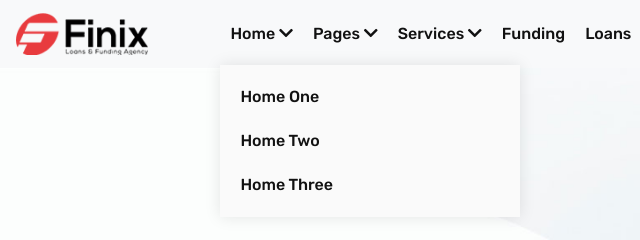
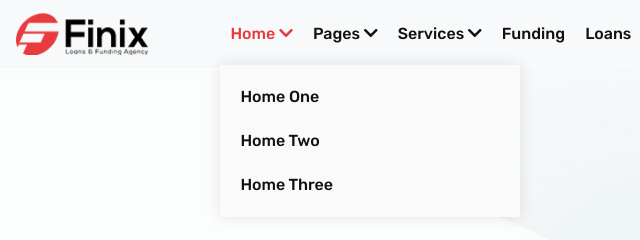
Before and after one commit to mithu218390/Video-assignment-24., a plain HTML site: page index.html in a window 1280 px wide. In both pictures the pointer is over the link "Home". Shown: the top 240 px of the page, 0-640 px from the left. Drawn offline with nearby package versions, Linux system fonts and the light colour scheme.

Commit message:
Update style.css
done

```diff
--- a/style.css
+++ b/style.css
@@ -104,7 +104,12 @@ ul.our-primary-menu li:hover ul{
     text-decoration: none;
     font-size: 18px;
 }
-
+ul li a{
+    transition: .5s;
+}
+ul li a:hover{
+    color: #e63b3d;
+}
 
 /**** HEADER SECTION END ****/
 
```
